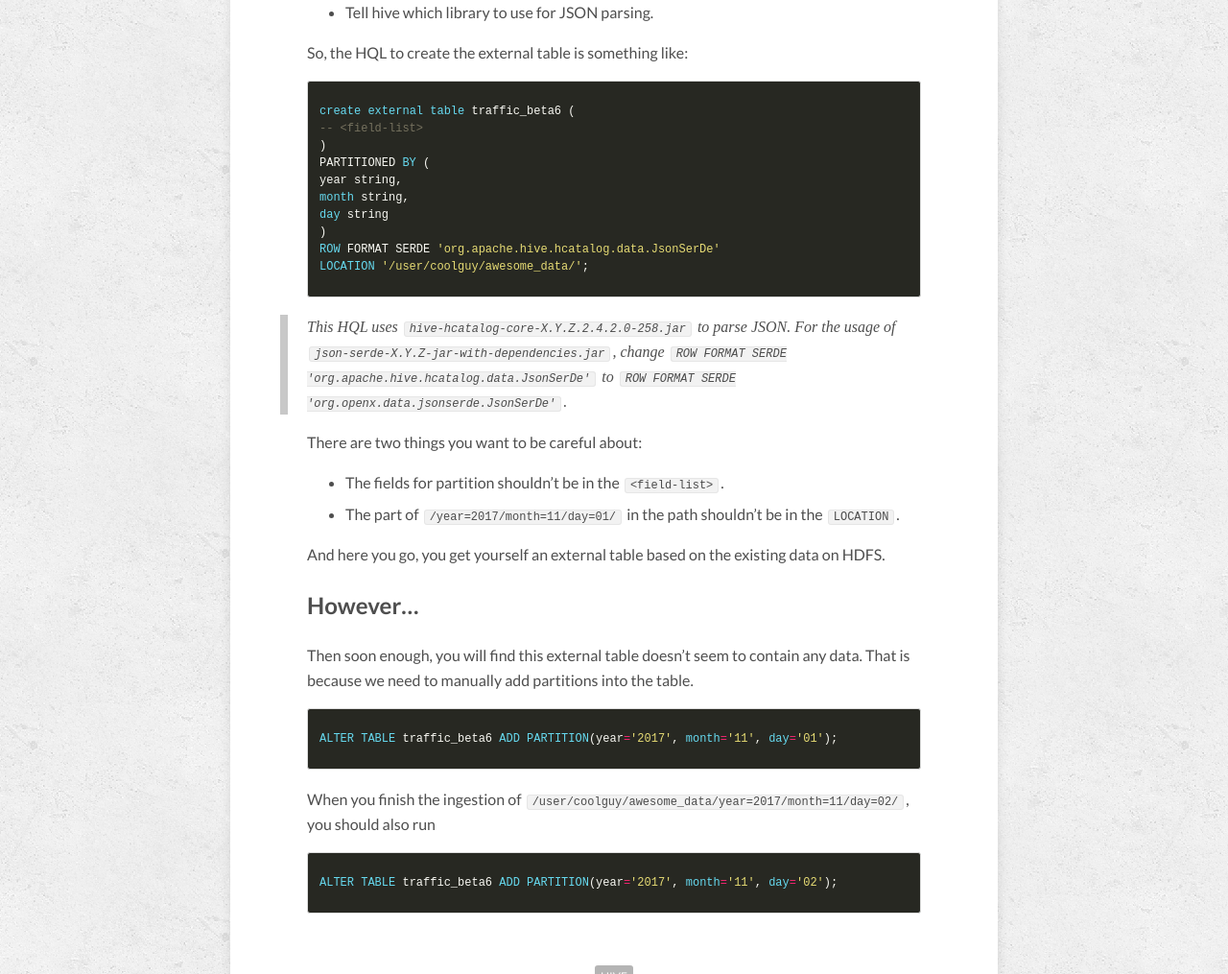
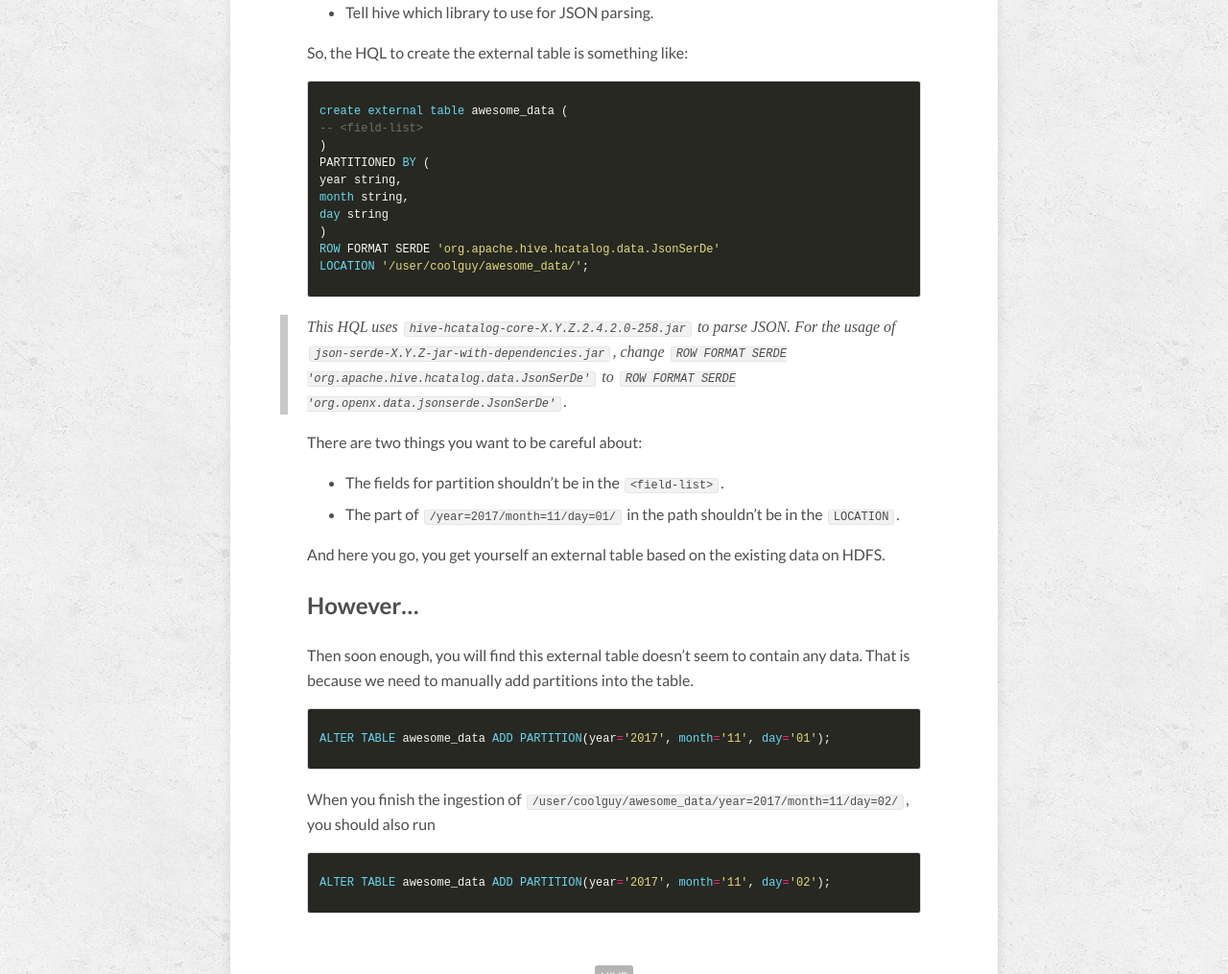
Before and after one commit to visualskyrim/visualskyrim.github.io, a Jekyll site: the page built from _posts/2017-11-10-create-external-json-hive-table-with-partitions.md, in a window 1280 px wide and 1400 px high, scrolled down 1430 px. Shown: the part 151-1166 px from the top of the window at 96% size. Built offline with Jekyll 4.4.1, drawn with Linux system fonts in a browser that asks for light colours; nearby versions of some CDN libraries; comment, search, counter and statistics services are not loaded.

Commit message:
Mask table name

```diff
--- a/_posts/2017-11-10-create-external-json-hive-table-with-partitions.md
+++ b/_posts/2017-11-10-create-external-json-hive-table-with-partitions.md
@@ -58,7 +58,7 @@ By now, all the preparation is done. The rest of the work is pretty straight for
 So, the HQL to create the external table is something like:
 
 {% highlight sql %}
-create external table traffic_beta6 (
+create external table awesome_data (
 -- <field-list>
 )
 PARTITIONED BY (
@@ -85,11 +85,11 @@ Then soon enough, you will find this external table doesn't seem to contain any
 That is because we need to manually add partitions into the table.
 
 {% highlight sql %}
-ALTER TABLE traffic_beta6 ADD PARTITION(year='2017', month='11', day='01');
+ALTER TABLE awesome_data ADD PARTITION(year='2017', month='11', day='01');
 {% endhighlight %}
 
 When you finish the ingestion of `/user/coolguy/awesome_data/year=2017/month=11/day=02/`, you should also run
 
 {% highlight sql %}
-ALTER TABLE traffic_beta6 ADD PARTITION(year='2017', month='11', day='02');
+ALTER TABLE awesome_data ADD PARTITION(year='2017', month='11', day='02');
 {% endhighlight %}
```
